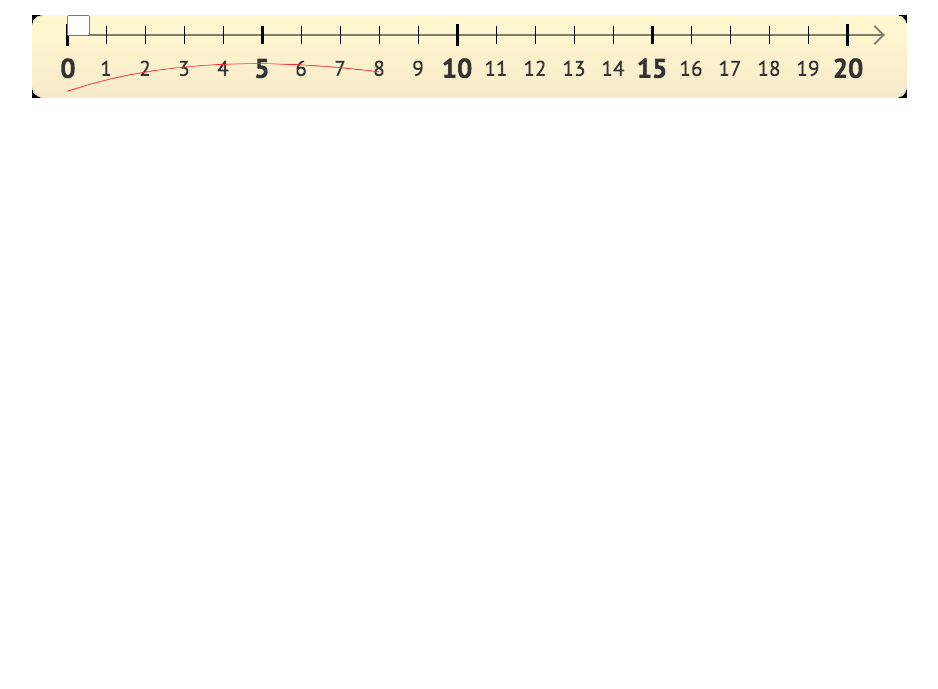
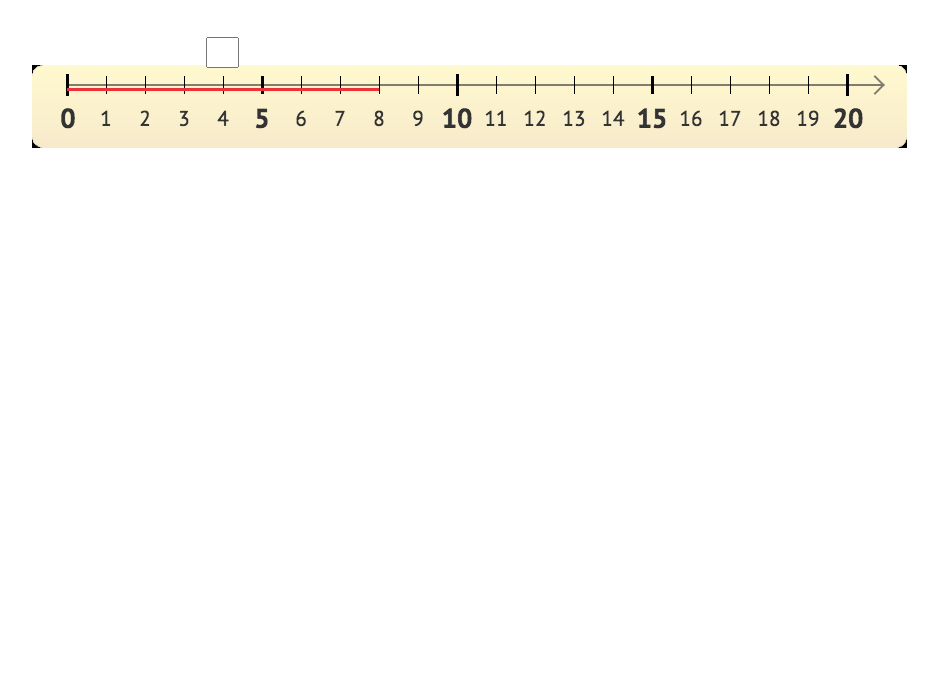
Before and after one commit to smilingcrocodyle/etcstuff, a plain HTML site: page index.html in a window 1280 px wide. Shown: the part 111-800 px from the top of the page, without its empty margins (171-1109 px from the left). Drawn offline with Linux system fonts and the light colour scheme.

Commit message:
final steps

```diff
--- a/numbers.css
+++ b/numbers.css
@@ -8,7 +8,7 @@ body { padding: 20px; }
 
 .expression {
     text-align: center;
-    padding: 30px;
+    padding: 20px 20px 90px 20px;
     font-size: 25pt;
     font-weight: bold;
 }
@@ -16,7 +16,8 @@ body { padding: 20px; }
 img { background-color: black; }
 
 input {
-    width: 15px;
-    height: 15px;
+    width: 25px;
+    height: 25px;
     vertical-align: middle;
+    font-size: 20pt;
 };
--- a/numbers.js
+++ b/numbers.js
@@ -1,14 +1,9 @@
-/*Функция-конструктор Numbers с методом solve (управляет всем) и двумя вспомогательными методами showLine и showArrow, которые отвечают за
-визуальное представление числа на линейке: одна показывает линии, так что линейка становится похожа на градусник (сделала, чтобы было хоть
-какое-то представление, поскольку со второй возникла проблема); вторая показывает выгнутые стрелки, как в ТЗ (через HTML5 canvas), однако я пока
-не смогла понять, что там именно не так со вторым отрезком - завтра посмотрю "свежим взглядом" и обновлю код на гитхабе (общую мысль метод, тем
-не менее, передает).*/
-
-function Numbers() {
+function Numbers(style = 'line' || 'convex') {
     let arrone = [6, 7, 8, 9], arrtwo = [11, 12, 13, 14];
     this.a = arrone[Math.floor(Math.random() * 4)];
     this.c = arrtwo[Math.floor(Math.random() * 4)];
     this.b = this.c - this.a;
+    this.style = style;
 
     this.anumber = document.getElementById('anumber'); this.anumber.innerHTML = this.a;
     this.bnumber = document.getElementById('bnumber'); this.bnumber.innerHTML = this.b;
@@ -25,9 +20,7 @@ Numbers.prototype.solve = function(number, span) {
     form.innerHTML = '<form><input name="inputfornumbers" maxlength="2" type="text" /></form>';
 
     if (Numbers.count == 0 || Numbers.count == 1) {
-        //this.showLine(number).prepend(form);
-        this.showArrow(number).prepend(form);
-        aim = form; }
+        this.style == 'line' ? this.showLine(number).prepend(form) : this.showConvex(number).prepend(form); aim = form; }
     else { span.style.display = 'inline-block'; span.innerHTML = ''; span.appendChild(form); aim = span; };
 
     form.onchange = (event = event || window.event) => {
@@ -46,27 +39,27 @@ Numbers.prototype.solve = function(number, span) {
 };
 
 Numbers.prototype.showLine = function(segment) {
-    let inputdiv = document.createElement('div'), rect = document.createElement('div'),
+    let idiv = document.createElement('div'), rect = document.createElement('div'),
         ruler = document.getElementById('ruler').getBoundingClientRect();
 
-    inputdiv.style.position = 'absolute';
-    inputdiv.style.textAlign = 'center';
-    inputdiv.style.fontSize = '17pt';
+    idiv.style.position = 'absolute';
+    idiv.style.textAlign = 'center';
+    idiv.style.fontSize = '20pt';
     rect.style.height = '3px';
     rect.style.marginTop = '20px';
-    rect.style.width = inputdiv.style.width = 39 * segment + 'px';
+    rect.style.width = idiv.style.width = 39 * segment + 'px';
 
-    inputdiv.appendChild(rect);
-    document.querySelector('.main').appendChild(inputdiv);
+    idiv.appendChild(rect);
+    document.querySelector('.main').appendChild(idiv);
 
-    inputdiv.style.top = ruler.top - 20 + 'px';
-    if (Numbers.count == 0) { rect.style.backgroundColor = '#EF3038'; inputdiv.style.left = ruler.left + 35 + 'px'; }
-    else { rect.style.backgroundColor = '#007FFF'; inputdiv.style.left = ruler.left + 35 + 39 * this.a + 'px'; };
+    idiv.style.top = ruler.top - 30 + 'px';
+    if (Numbers.count == 0) { rect.style.backgroundColor = '#EF3038'; idiv.style.left = ruler.left + 35 + 'px'; }
+    else { rect.style.backgroundColor = '#007FFF'; idiv.style.left = ruler.left + 35 + 39 * this.a + 'px'; };
 
-    return inputdiv;
+    return idiv;
 };
 
-Numbers.prototype.showArrow = function(segment) {
+Numbers.prototype.showConvex = function(segment) {
 
     let coords, drawing, cdiv = document.createElement('div'), canvas = document.createElement('canvas'),
         ruler = document.getElementById('ruler').getBoundingClientRect();
@@ -74,10 +67,11 @@ Numbers.prototype.showArrow = function(segment) {
     cdiv.style.position = 'absolute';
     cdiv.classList.add('arrow');
 
-    cdiv.style.height = canvas.style.height = '83px';
+    canvas.style.height = '80px';
     cdiv.style.width = canvas.style.width = 39 * segment + 'px';
-    cdiv.style.top = ruler.top + 'px';
-    cdiv.style.left = ruler.left + 35 + 'px';
+    cdiv.style.top = cdiv.style.left = 0 + 'px';
+    cdiv.style.textAlign = 'center';
+    cdiv.style.fontSize = '20pt';
     cdiv.appendChild(canvas);
     document.querySelector('.main').appendChild(cdiv);
 
@@ -86,6 +80,7 @@ Numbers.prototype.showArrow = function(segment) {
             drawing = document.getElementsByTagName('canvas')[0].getContext('2d');
             coords = document.querySelectorAll('.arrow')[0].getBoundingClientRect();
             draw();
+            cdiv.style.left = ruler.left + 35 + 'px';
             break;
         case 1:
             drawing = document.getElementsByTagName('canvas')[1].getContext('2d');
@@ -97,15 +92,17 @@ Numbers.prototype.showArrow = function(segment) {
 
     function draw() {
             drawing.strokeStyle = '#EF3038';
-            drawing.lineWidth = '1.5';
+            drawing.lineWidth = '4.5';
+            drawing.lineCap = 'round';
             drawing.beginPath();
-            drawing.moveTo(0, 100);
-            drawing.quadraticCurveTo(39 * segment / 2, 0, ruler.left + coords.bottom, 100);
+            drawing.moveTo(coords.left, coords.bottom);
+            drawing.quadraticCurveTo(300 / 2, -30, 300, coords.bottom);
             drawing.stroke();
+            cdiv.style.top = ruler.top - 70 + 'px';
     };
 
     return cdiv;
 
 };
 
-new Numbers();
+new Numbers('line');
```
Also changed, not shown: 1 other file.
